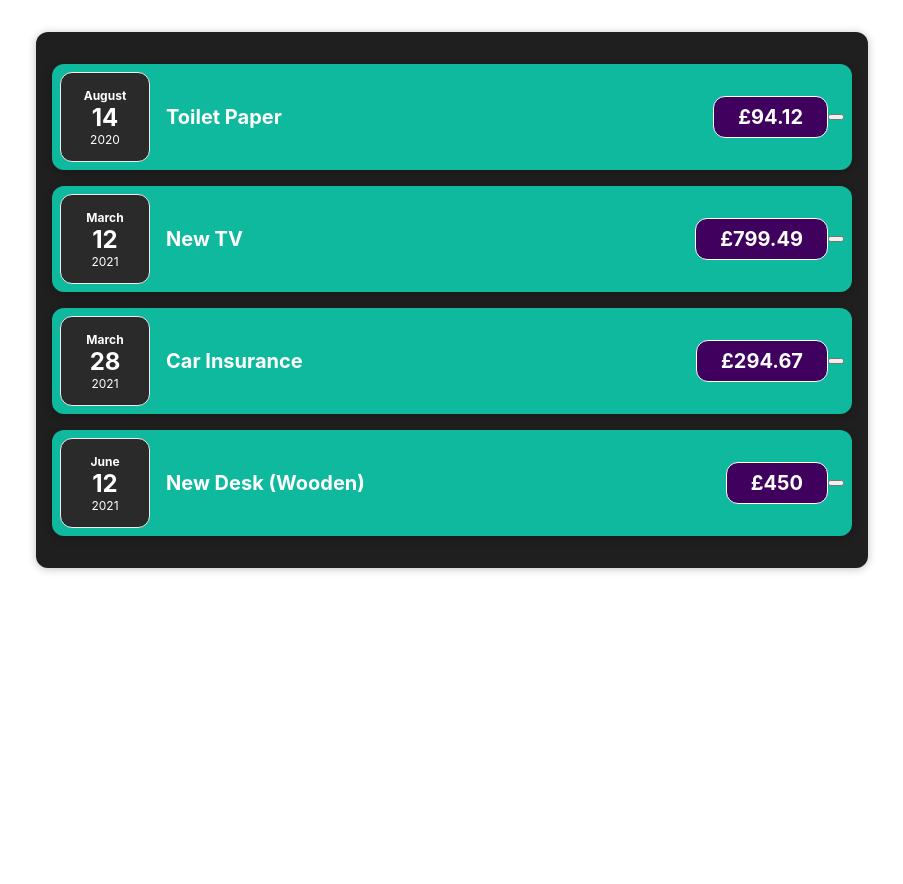
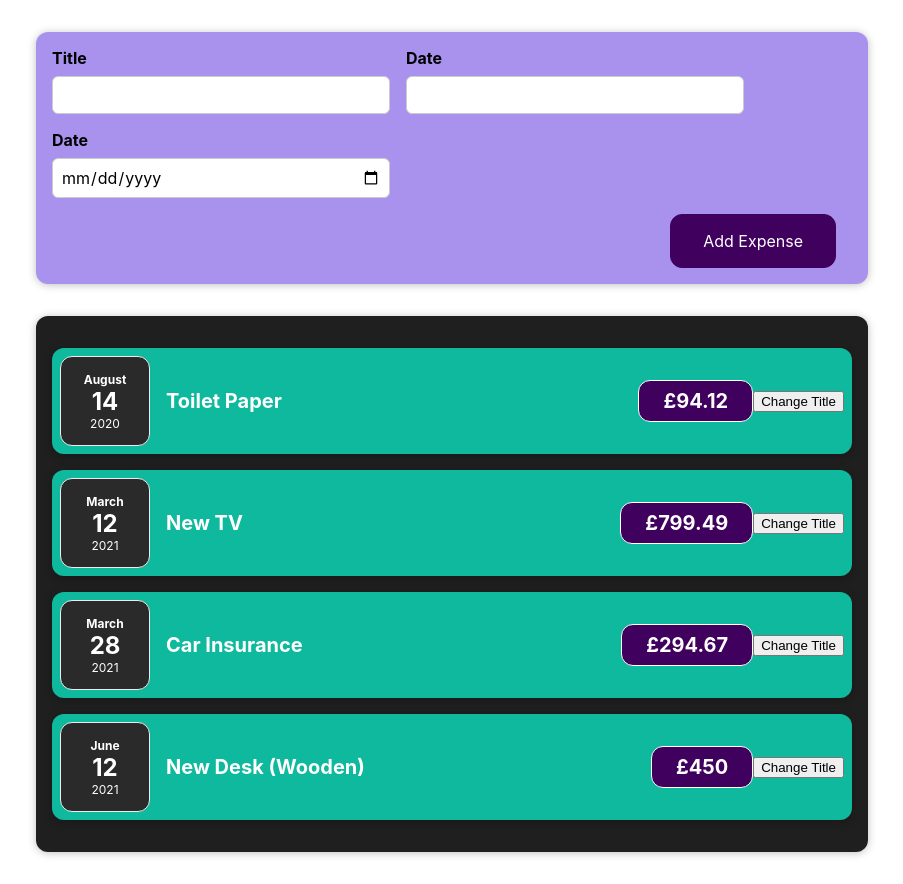
Before and after one commit to Mahdi2105/react-complete-guide, a React (Create React App) app: page / in a window 1280 px wide. Shown: the whole page, without its empty margins (188-1091 px from the left). Before the commit the page ends 800 px from the top, so only its background shows below. Built offline with nearby package versions, Linux system fonts and the light colour scheme.

Commit message:
Added expense form

```diff
--- a/src/App.js
+++ b/src/App.js
@@ -1,5 +1,6 @@
 // import React from "react";
 import Expenses from "./components/Expenses/Expenses";
+import NewExpense from "./components/NewExpense/NewExpense";
 
 function App() {
   const expensesConst = [
@@ -38,6 +39,7 @@
 
   return (
     <div>
+      <NewExpense />
       <Expenses items={expensesConst} />
     </div>
   );
--- a/src/components/Expenses/ExpenseItem.js
+++ b/src/components/Expenses/ExpenseItem.js
@@ -1,16 +1,25 @@
+import React, { useState } from "react";
 import "./ExpenseItem.css";
 import Card from "../UI/Card";
 import ExpenseDate from "./ExpenseDate";
 
 function ExpenseItem(props) {
+  const [title, setTitle] = useState(props.title);
+  console.log("Expense items evaluated by react");
+
+  const clickHandler = () => {
+    setTitle("Updated");
+    console.log(title);
+  };
+
   return (
     <Card className="expense-item">
       <ExpenseDate date={props.date} />
       <div className="expense-item__description">
-        <h2>{props.title}</h2>
+        <h2>{title}</h2>
         <div className="expense-item__price">£{props.amount}</div>
       </div>
-      <button></button>
+      <button onClick={clickHandler}>Change Title</button>
     </Card>
   );
 }
--- /dev/null
+++ b/src/components/NewExpense/ExpenseForm.css
@@ -0,0 +1,26 @@
+.new-expense__controls {
+  display: flex;
+  flex-wrap: wrap;
+  gap: 1rem;
+  margin-bottom: 1rem;
+  text-align: left;
+}
+
+.new-expense__control label {
+  font-weight: bold;
+  margin-bottom: 0.5rem;
+  display: block;
+}
+
+.new-expense__control input {
+  font: inherit;
+  padding: 0.5rem;
+  border-radius: 6px;
+  border: 1px solid #ccc;
+  width: 20rem;
+  max-width: 100%;
+}
+
+.new-expense__actions {
+  text-align: right;
+}
--- /dev/null
+++ b/src/components/NewExpense/ExpenseForm.js
@@ -0,0 +1,33 @@
+import React, { useState } from "react";
+
+import "./ExpenseForm.css";
+
+const ExpenseForm = () => {
+  const titleChangeHandler = (event) => {
+    console.log(event.target.value);
+  };
+
+  return (
+    <form>
+      <div className="new-expense__controls">
+        <div className="new-expense__control">
+          <label>Title</label>
+          <input type="text" onChange={titleChangeHandler} />
+        </div>
+        <div className="new-expense__control">
+          <label>Date</label>
+          <input type="number" min="0.01" step="0.01" />
+        </div>
+        <div className="new-expense__control">
+          <label>Date</label>
+          <input type="date" min="2019-01-01" max="2022-12-31" />
+        </div>
+      </div>
+      <div className="new-expense__actions">
+        <button type="submit">Add Expense</button>
+      </div>
+    </form>
+  );
+};
+
+export default ExpenseForm;
--- /dev/null
+++ b/src/components/NewExpense/NewExpense.css
@@ -0,0 +1,38 @@
+.new-expense {
+  background-color: #a892ee;
+  padding: 1rem;
+  margin: 2rem auto;
+  width: 50rem;
+  max-width: 95%;
+  border-radius: 12px;
+  text-align: center;
+  box-shadow: 0 1px 8px rgba(0, 0, 0, 0.25);
+}
+
+.new-expense button {
+  font: inherit;
+  cursor: pointer;
+  padding: 1rem 2rem;
+  border: 1px solid #40005d;
+  background-color: #40005d;
+  color: white;
+  border-radius: 12px;
+  margin-right: 1rem;
+}
+
+.new-expense button:hover,
+.new-expense button:active {
+  background-color: #510674;
+  border-color: #510674;
+}
+
+.new-expense button.alternative {
+  color: #220131;
+  border-color: transparent;
+  background-color: transparent;
+}
+
+.new-expense button.alternative:hover,
+.new-expense button.alternative:active {
+  background-color: #ddb3f8;
+}
--- /dev/null
+++ b/src/components/NewExpense/NewExpense.js
@@ -0,0 +1,14 @@
+import React from "react";
+
+import "./NewExpense.css";
+import ExpenseForm from "./ExpenseForm";
+
+const NewExpense = () => {
+  return (
+    <div className="new-expense">
+      <ExpenseForm />
+    </div>
+  );
+};
+
+export default NewExpense;
```
